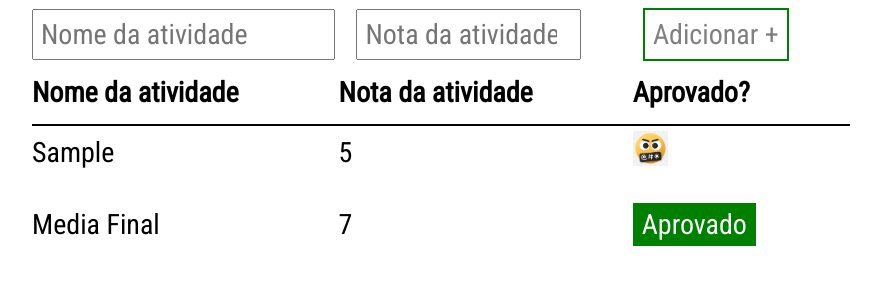
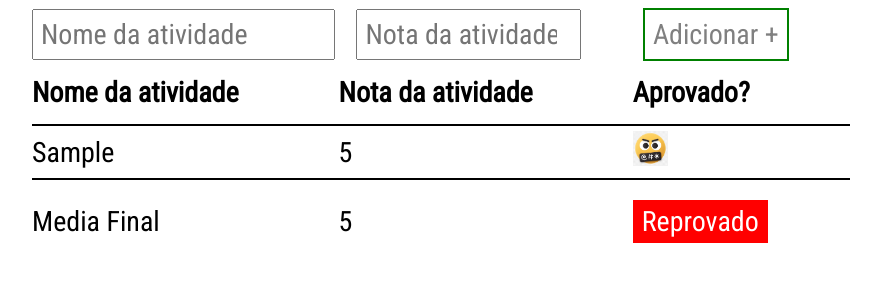
Before and after one commit to jrampo/EBAC-PROJECTs, a plain HTML site: page index.html in a window 1280 px wide. Both pictures are taken after typing "Sample", "5" into the empty fields and a click on the button "Adicionar +". Shown: the part 158-442 px from the top of the page, without its empty margins (128-1009 px from the left). Drawn offline with Linux system fonts and the light colour scheme.

Commit message:
add new feat

```diff
--- a/index.html
+++ b/index.html
@@ -54,8 +54,8 @@
         <tfoot>
           <tr>
             <td>Media Final</td>
-            <td class="notaMedia">7</td>
-            <td class="feedback-result">Aprovado</td>
+            <td id="notaMedia">---</td>
+            <td id="feedback-result">---</td>
           </tr>
         </tfoot>
       </table>
--- a/index.js
+++ b/index.js
@@ -3,18 +3,28 @@ const form = document.getElementById("form-atividade");
 const imgAprov = "<img src='./assets/joia.webp' alt='teste'/>";
 const imgReprov = "<img src='./assets/pa.png' alt='teste'/>";
 
+const spanAprov = "<span class='resultado aprovado'>Aprovado</span>";
+const spanReprov = "<span class='resultado reprovado'>Reprovado</span>";
+
 let linhas = " ";
+
+const atividades = [];
+const notas = [];
 
 form.addEventListener("submit", function (e) {
   e.preventDefault();
 
   addTable();
   attTable();
+  attMediaFinal();
 });
 
 function addTable() {
   const inputName = document.getElementById("input-name");
   const inputNota = document.getElementById("input-nota");
+
+  atividades.push(inputName.value);
+  notas.push(parseFloat(inputNota.value));
 
   let linha = "<tr>";
   linha += `<td>${inputName.value}</td>`;
@@ -32,3 +42,22 @@ function attTable() {
   const corpoTabela = document.querySelector("tbody");
   corpoTabela.innerHTML = linhas;
 }
+
+function attMediaFinal() {
+  const mediaFinal = calcMedia();
+
+  document.getElementById("notaMedia").innerHTML = mediaFinal;
+  document.getElementById("feedback-result").innerHTML =
+    mediaFinal >= 7 ? spanAprov : spanReprov;
+}
+
+// FAZ UM LOOP FOR PARA ITERAR NA MÉDIA //
+function calcMedia() {
+  let somaDasNotas = 0;
+
+  for (let i = 0; i < notas.length; i++) {
+    somaDasNotas += notas[i];
+  }
+
+  return somaDasNotas / notas.length;
+}
--- a/style.css
+++ b/style.css
@@ -32,10 +32,11 @@ td img {
 
 tbody td {
   padding: 5px 0;
+  border-bottom: 2px solid black;
 }
 
 tfoot td {
-  padding-top: 25px;
+  padding-top: 20px;
 }
 
 .container {
@@ -65,13 +66,23 @@ th {
   border-bottom: 2px solid black;
 }
 
-.feedback-result {
-  background-color: green;
+#feedback-result {
+}
+
+tfoot tr #feedback-result {
+  margin-top: 20px;
+}
+
+span {
   display: inline-flex;
   padding: 5px 9px;
   color: white;
 }
 
-tfoot tr .feedback-result {
-  margin-top: 25px;
+.reprovado {
+  background-color: red;
 }
+
+.aprovado {
+  background-color: green;
+}
```
